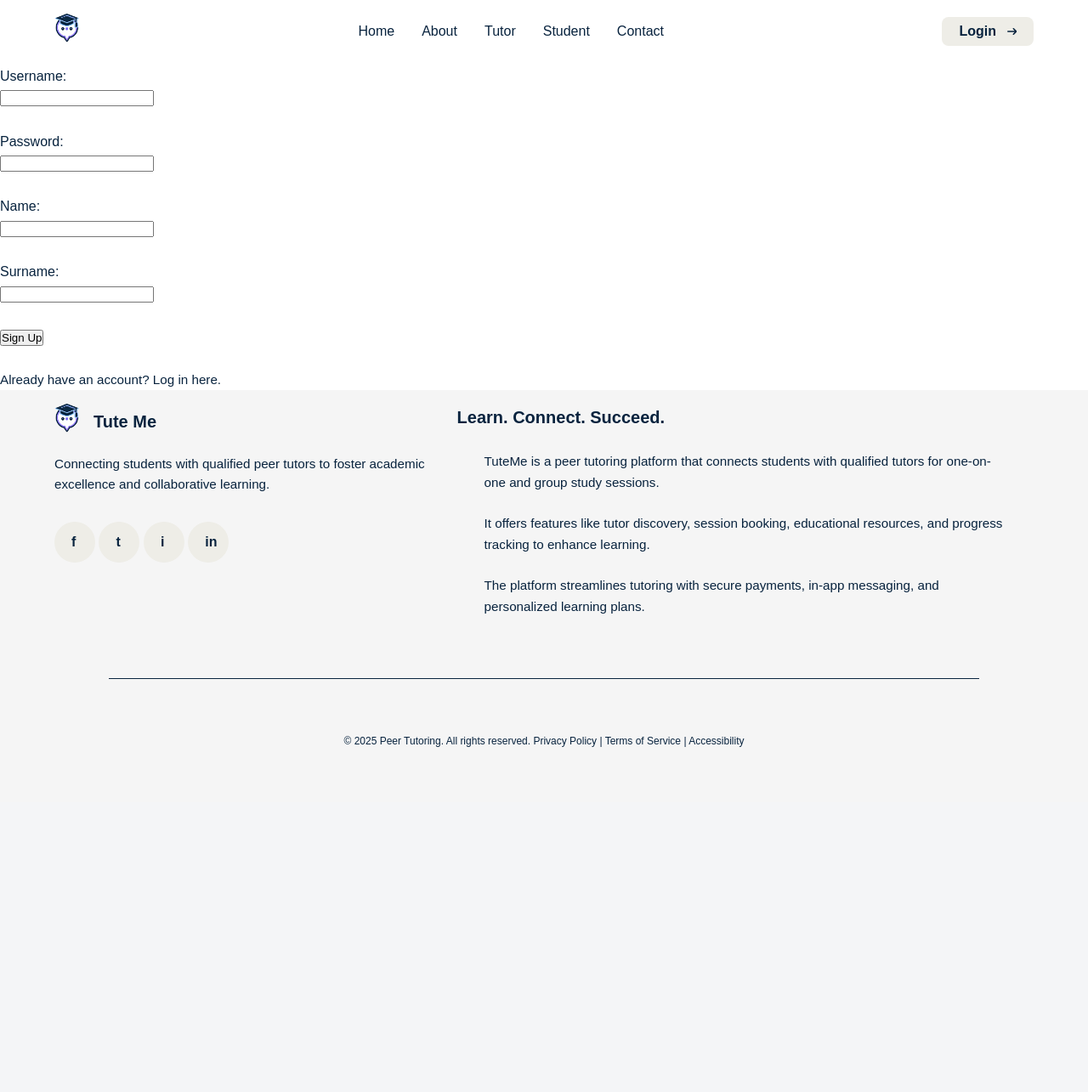
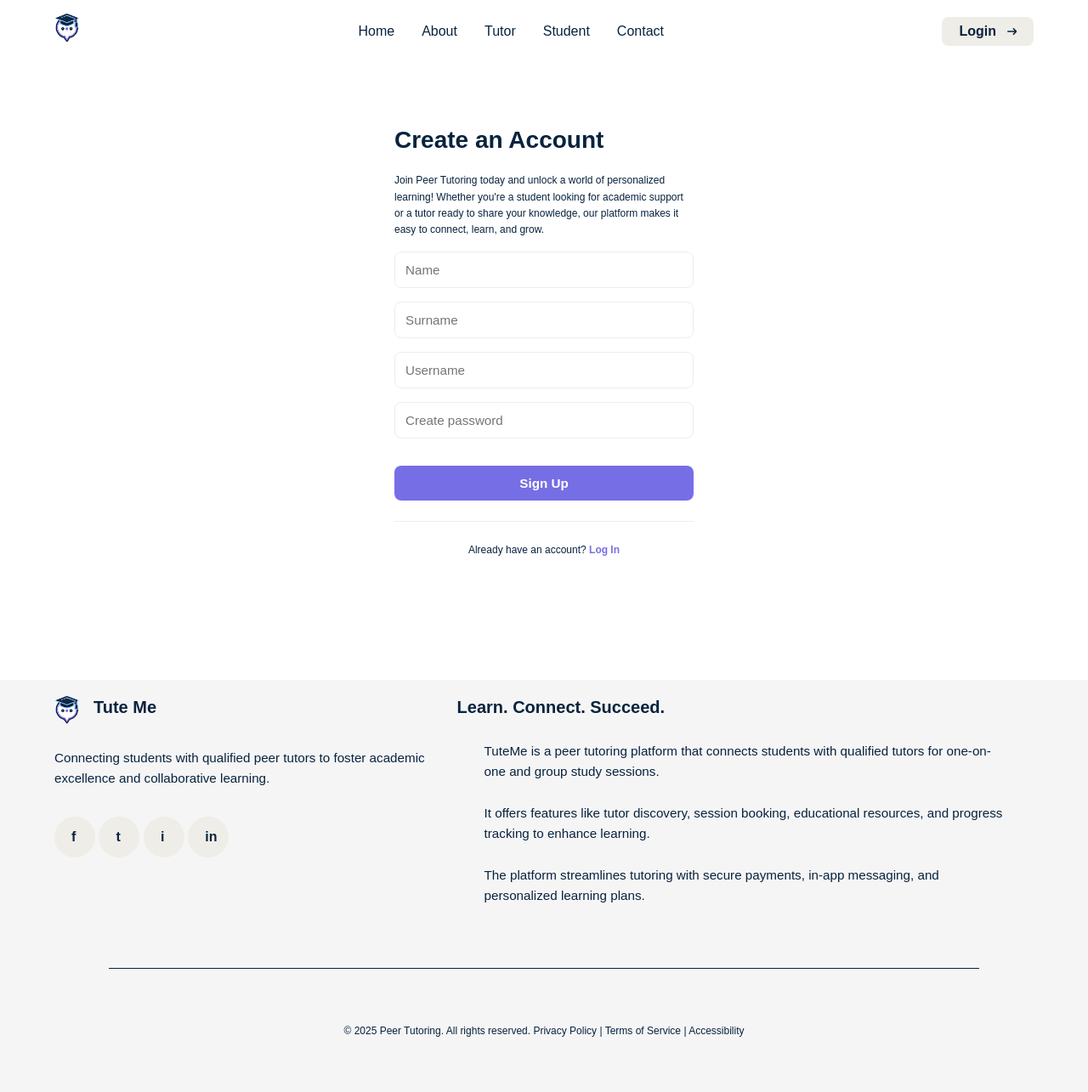
Before and after one commit to levs2424/PBDV-PROJECT, a Flask app: page /signup in a window 1280 px wide. Shown: the whole page at 85% size. Before the commit the page ends 879 px from the top, so only its background shows below. Run offline with Flask 3, Linux system fonts and the light colour scheme.

Commit message:
Login and Sign Up with Home styled

```diff
--- a/app.py
+++ b/app.py
@@ -486,4 +486,4 @@ def view_tutor_bookings():
 #ends here
 
 if __name__ == '__main__':
-    app.run(debug=True)
+    app.run(debug=True, port=8080)
--- a/static/styles/style.css
+++ b/static/styles/style.css
@@ -14,6 +14,10 @@ body {
   font-family: "Poppins", sans-serif;
   font-weight: 500;
   color: #08233E;
+}
+
+button {
+  border: none;
 }
 
 a {
@@ -38,6 +42,7 @@ h2,
 h3 {
   font-weight: 600;
   color: #08233E;
+  margin-bottom: 1rem;
 }
 
 h1 {
@@ -219,3 +224,132 @@ footer .copyright {
     transform: scale(1) rotate(360deg);
   }
 }
+.cards {
+  display: flex;
+  flex-wrap: wrap;
+  justify-content: center;
+  gap: 2rem;
+  width: 100%;
+}
+.cards .card {
+  border-radius: 0.5rem;
+  padding: 1.5rem;
+  width: 30%;
+  box-shadow: 0 0.25rem 0.5rem rgba(0, 0, 0, 0.1);
+  transition: transform 0.3s ease, box-shadow 0.3s ease;
+}
+.cards .card a {
+  margin-top: 1rem;
+}
+.cards .card:hover {
+  box-shadow: 0 0.5rem 1rem rgba(0, 0, 0, 0.2);
+}
+
+main .hero {
+  display: flex;
+  flex-direction: column;
+  justify-content: center;
+  align-items: center;
+  text-align: center;
+  min-height: 100vh;
+  padding: 2rem;
+}
+main .hero .hero-title {
+  padding: 2rem;
+  width: 100%;
+  margin-bottom: 2rem;
+}
+main .about {
+  display: flex;
+  justify-content: center;
+  align-items: center;
+  gap: 4rem;
+  padding: 8rem 12rem;
+}
+main .about .description {
+  max-width: 60%;
+}
+main .about .description p {
+  margin-bottom: 1rem;
+}
+main .about .description a {
+  margin-top: 1rem;
+}
+main .about img {
+  max-width: 25%;
+}
+main .signup,
+main .login {
+  display: flex;
+  align-items: center;
+  justify-content: center;
+  min-height: 100vh;
+  padding: 2rem;
+}
+main .signup .form,
+main .login .form {
+  width: 50%;
+}
+main .signup .form,
+main .login .form {
+  padding: 6rem 8rem;
+}
+main .signup .form form,
+main .login .form form {
+  margin-top: 1rem;
+}
+main .signup .form form .form-group,
+main .login .form form .form-group {
+  margin-bottom: 1rem;
+}
+main .signup .form form .form-group input,
+main .login .form form .form-group input {
+  width: 100%;
+  padding: 0.75rem;
+  border: 1px solid #EEEDE7;
+  border-radius: 0.5rem;
+  font-size: 0.95em;
+  color: #08233E;
+  transition: border-color 0.3s ease;
+}
+main .signup .form form .form-group input:focus,
+main .login .form form .form-group input:focus {
+  border-color: #766EE4;
+  outline: none;
+}
+main .signup .form form .btn,
+main .login .form form .btn {
+  width: 100%;
+  padding: 0.75rem;
+  margin-top: 1rem;
+  font-size: 0.95em;
+  background-color: #766EE4;
+  color: #FFFFFF;
+}
+main .signup .form form .btn:hover,
+main .login .form form .btn:hover {
+  background-color: #A1ABF9;
+}
+main .signup .form hr,
+main .login .form hr {
+  border: none;
+  border-top: 1px solid #EEEDE7;
+  margin: 1.5rem 0;
+}
+main .signup .form p,
+main .login .form p {
+  font-size: 0.75em;
+}
+main .signup .form p a,
+main .login .form p a {
+  color: #766EE4;
+  font-weight: 600;
+}
+main .signup .form p a:hover,
+main .login .form p a:hover {
+  color: #A1ABF9;
+}
+main .signup .form .aside,
+main .login .form .aside {
+  text-align: center;
+}
--- a/templates/base.html
+++ b/templates/base.html
@@ -105,7 +105,7 @@
         }
 
         showLoader();
-        setTimeout(hideLoader, 3000);
+        setTimeout(hideLoader, 2000);
     </script>
 </body>
 </html>
--- a/templates/signup.html
+++ b/templates/signup.html
@@ -4,22 +4,35 @@
 {% block title %}Sign Up{% endblock %}
 
 {% block content %}
-    <h1>Sign Up</h1>
-    <form method="POST" action="{{ url_for('signup') }}">
-        <label for="username">Username:</label><br>
-        <input type="text" id="username" name="username" required><br><br>
+<section class="signup">
+    <article class="form">
+        <h2>Create an Account</h2>
 
-        <label for="password">Password:</label><br>
-        <input type="password" id="password" name="password" required><br><br>
+        <p>Join Peer Tutoring today and unlock a world of personalized learning! Whether you're a student looking for academic support or a tutor ready to share your knowledge, our platform makes it easy to connect, learn, and grow.</p>
 
-        <label for="name">Name:</label><br>
-        <input type="text" id="name" name="name" required><br><br>
+        <form action="{{ url_for('signup') }}" method="post">
+            <div class="form-group">
+                <input type="text" id="name" name="name" placeholder="Name" required>
+            </div>
 
-        <label for="surname">Surname:</label><br>
-        <input type="text" id="surname" name="surname" required><br><br>
+            <div class="form-group">
+                <input type="text" id="surname" name="surname" placeholder="Surname" required>
+            </div>
 
-        <input type="submit" value="Sign Up">
-    </form>
-    <br>
-    <p>Already have an account? <a href="{{ url_for('login') }}">Log in here</a>.</p>
+            <div class="form-group">
+                <input type="text" id="username" name="username" placeholder="Username" required>
+            </div>
+
+            <div class="form-group">
+                <input type="password" id="password" name="password" placeholder="Create password" required>
+            </div>
+
+            <button type="submit" class="btn">Sign Up</button>
+        </form>
+
+        <hr>
+
+        <p class="aside">Already have an account? <a href="{{ url_for('login') }}">Log In</a></p>
+    </article>
+</section>
 {% endblock %}
```
Also changed, not shown: templates/index.html (+63 -1 lines), templates/login.html (+25 -10 lines), instance/peer_tutoring.db.
